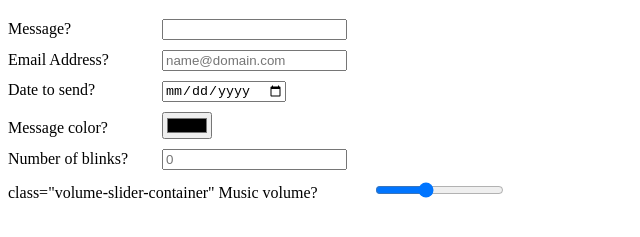
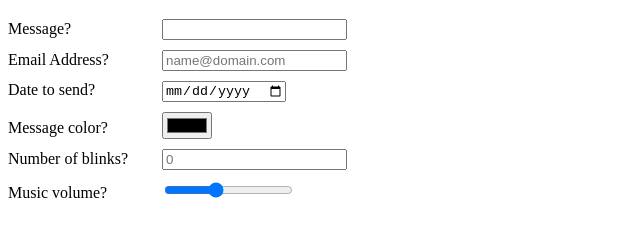
Before and after one commit to dinn7470/2.23-LAB-Happy-birthday-message-creator--HTML-, a plain HTML site: page index.html in a window 1280 px wide. Shown: the part 61-298 px from the top of the page, without its empty margins (0-640 px from the left). Drawn offline with Linux system fonts and the light colour scheme.

Commit message:
Update index.html

```diff
--- a/index.html
+++ b/index.html
@@ -46,8 +46,8 @@
     <input type="blinks" id="blinks" min="0" max="10" step="4"
            placeholder="0" name="blinks" required>
 </div>
-<div> class="volume-slider-container"
-    <label for="volume">Music volume? </label>
+<div>
+    <label for="volume">Music volume?</label>
     <input type="range" id="volume" min="1" max="50" value="20" class="volume" id="volume">
 </div>
 </body>
```
